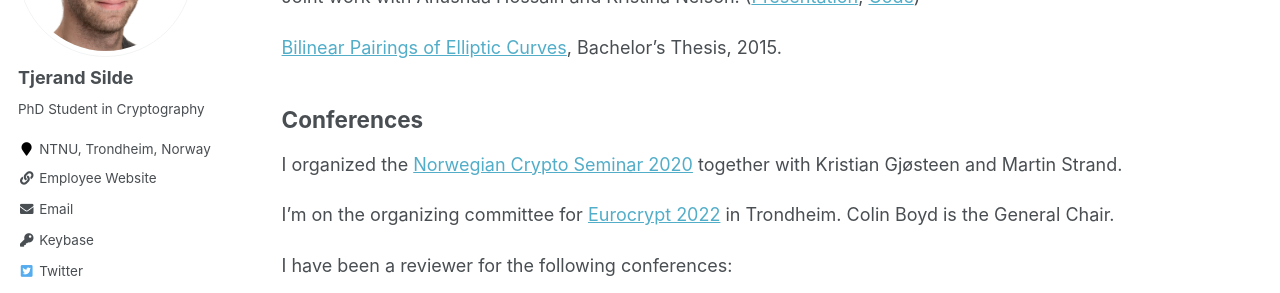
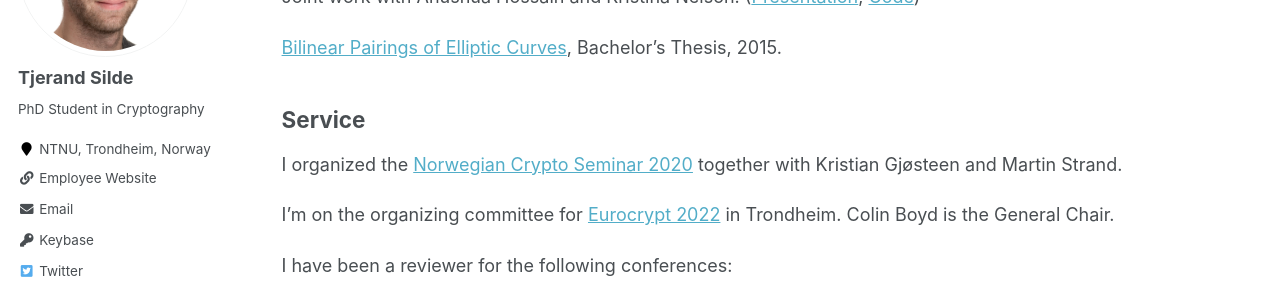
Before and after one commit to tjesi/tjesi.github.io, a Jekyll site: the page built from _pages/academic.md, in a window 1280 px wide and 900 px high, scrolled down 797 px. Shown: the part 154-447 px from the top of the window. Built offline with Jekyll 4.4.1, drawn with Linux system fonts in a browser that asks for light colours; some web fonts are replaced.

Commit message:
Update academic.md

```diff
--- a/_pages/academic.md
+++ b/_pages/academic.md
@@ -38,7 +38,7 @@ Joint work with Anushua Hossain and Kristina Nelson. ([Presentation](https://tje
 
 [Bilinear Pairings of Elliptic Curves](https://tjerandsilde.no/files/Bachelor_Thesis.pdf), Bachelor's Thesis, 2015.
 
-## Conferences
+## Service
 I organized the [Norwegian Crypto Seminar 2020](https://wiki.math.ntnu.no/nks/nks20) together with Kristian Gjøsteen and Martin Strand.
 
 I'm on the organizing committee for [Eurocrypt 2022](https://eurocrypt.iacr.org/2022) in Trondheim. Colin Boyd is the General Chair.
```
